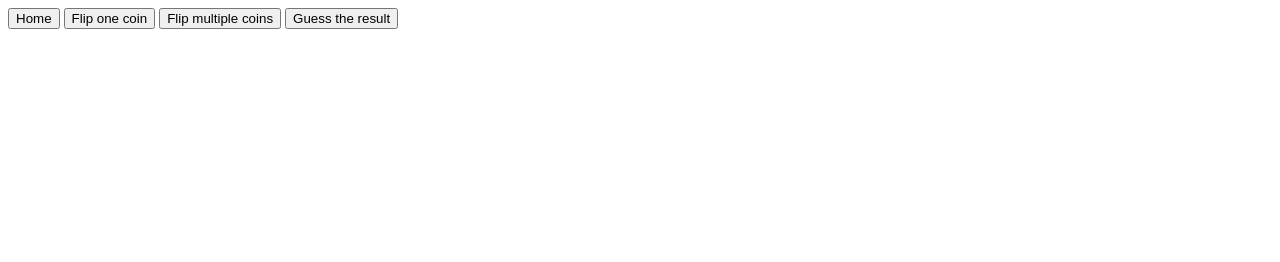
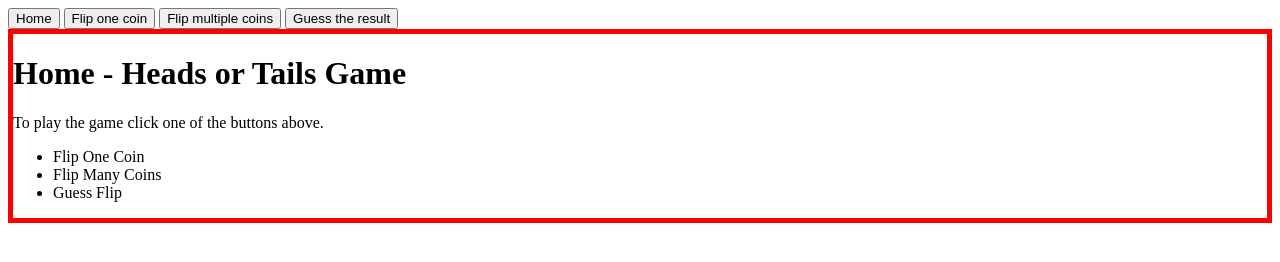
Before and after one commit to comp426-2022-spring/a05-sarawagi, a website: page public/index.html in a window 1280 px wide. Drawn offline with Linux system fonts and the light colour scheme.

Commit message:
added home

```diff
--- a/public/index.html
+++ b/public/index.html
@@ -32,7 +32,15 @@
       <button id="multinav">Flip multiple coins</button>
       <button id="guessnav">Guess the result</button>
     </nav>
-    <div id="home">
+    <div id="home" class="active">
+      <h1>Home - Heads or Tails Game</h1>
+        To play the game click one of the buttons above.
+        <ul>
+          <li>Flip One Coin</li>
+          <li>Flip Many Coins</li>
+          <li>Guess Flip</li>
+        </ul>
+    </div>
 
     </div>
     <div id="single" class="hidden">
```
Also changed, not shown: 1 other file.
